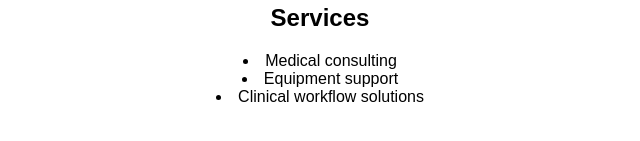
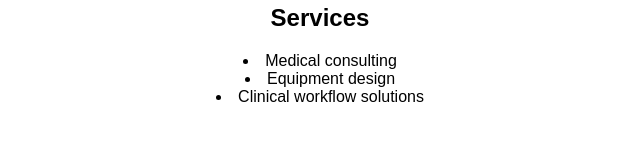
Before and after one commit to jhollowell41/hollowellmedicalsolutions, a plain HTML site: page index.html in a window 1280 px wide. Shown: the part 343-484 px from the top of the page, 320-960 px from the left. Drawn offline with Linux system fonts and the light colour scheme.

Commit message:
Update index.html

```diff
--- a/index.html
+++ b/index.html
@@ -22,7 +22,7 @@
   <h2>Services</h2>
   <ul style="list-style-position: inside; padding: 0;">
     <li>Medical consulting</li>
-    <li>Equipment support</li>
+    <li>Equipment design</li>
     <li>Clinical workflow solutions</li>
   </ul>
 
```
